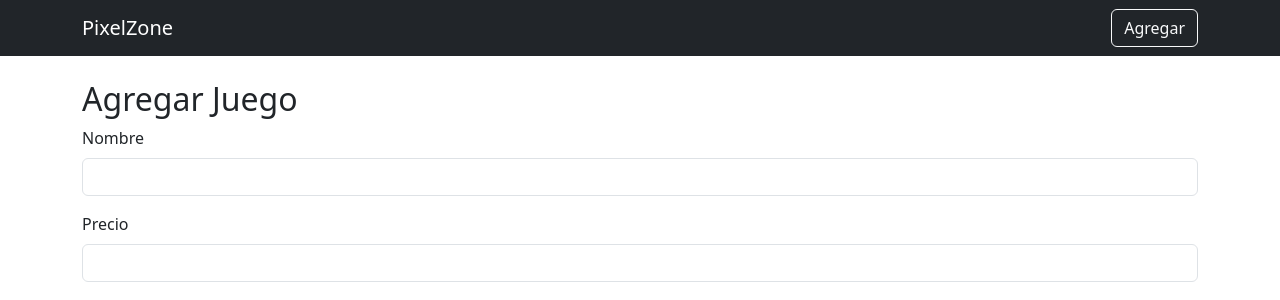
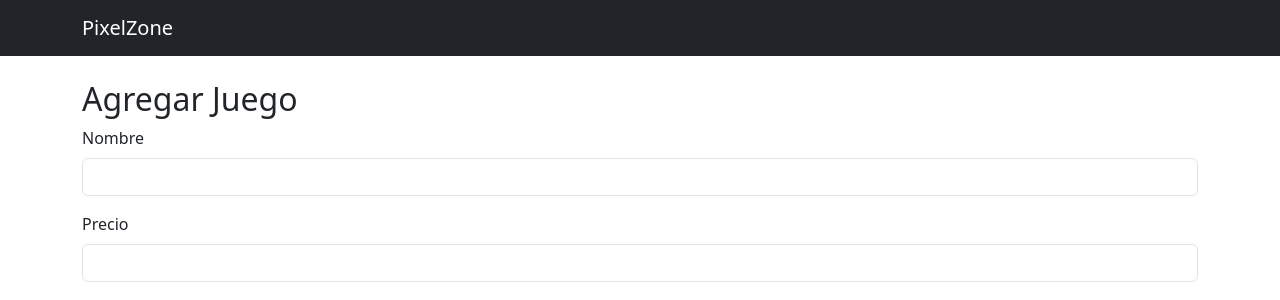
Before and after one commit to Adavidfr/pixelzone, a Django app: page /agregar/ in a window 1280 px wide. Shown: the top 300 px of the page. Run offline with Django 5.2, Linux system fonts and the light colour scheme; some libraries are stand-ins or nearby versions.

Commit message:
feat: conditionally render 'Agregar' button in navbar for improved user experience

```diff
--- a/juegos/templates/base.html
+++ b/juegos/templates/base.html
@@ -10,10 +10,13 @@
         <div class="container">
             <a class="navbar-brand" href="{% url 'lista_juegos' %}">PixelZone</a>
             <div>
-                <a class="btn btn-outline-light" href="{% url 'agregar_juego' %}">Agregar</a>
+                {% if mostrar_boton_agregar %}
+                    <a class="btn btn-outline-light" href="{% url 'agregar_juego' %}">Agregar</a>
+                {% endif %}
 
                 {% if juego %}
                     <a class="btn btn-warning ms-2" href="{% url 'editar_juego' juego.id %}">Editar</a>
+                    <a class="btn btn-danger ms-2" href="{% url 'eliminar_juego' juego.id %}">Eliminar</a>
                 {% endif %}
             </div>
         </div>
```
